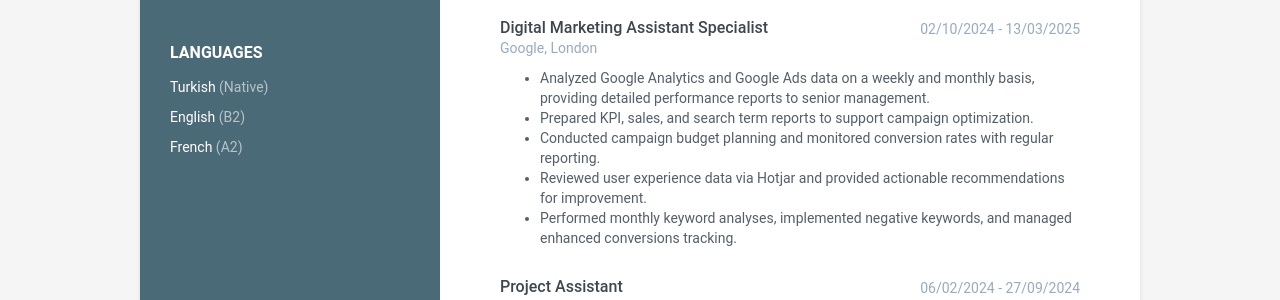
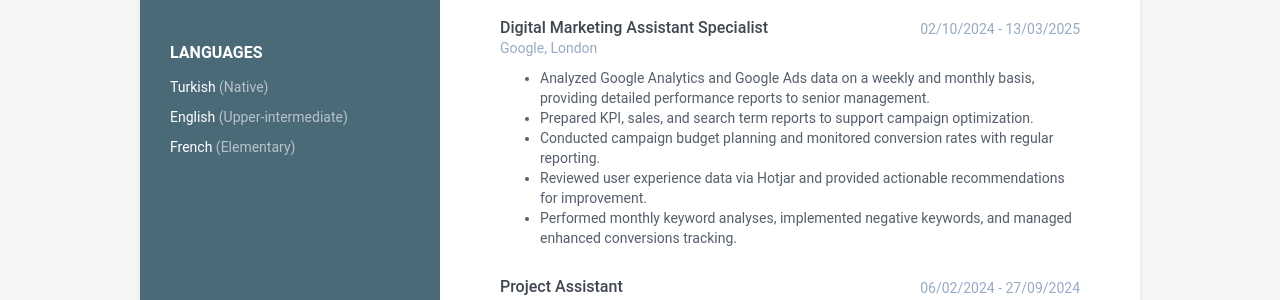
Before and after one commit to tahayuceses/cv, a Jekyll site: the page built from index.html, in a window 1280 px wide and 900 px high, scrolled down 669 px. Shown: the part 151-451 px from the top of the window. Built offline with Jekyll 4.4.1, drawn with Linux system fonts in a browser that asks for light colours.

Commit message:
Update data.yml

```diff
--- a/_data/data.yml
+++ b/_data/data.yml
@@ -41,10 +41,10 @@ sidebar:
       level: Native
 
     - idiom: English
-      level: B2
+      level: Upper-intermediate
 
     - idiom: French
-      level: A2
+      level: Elementary
 
 
 career-profile:
```
